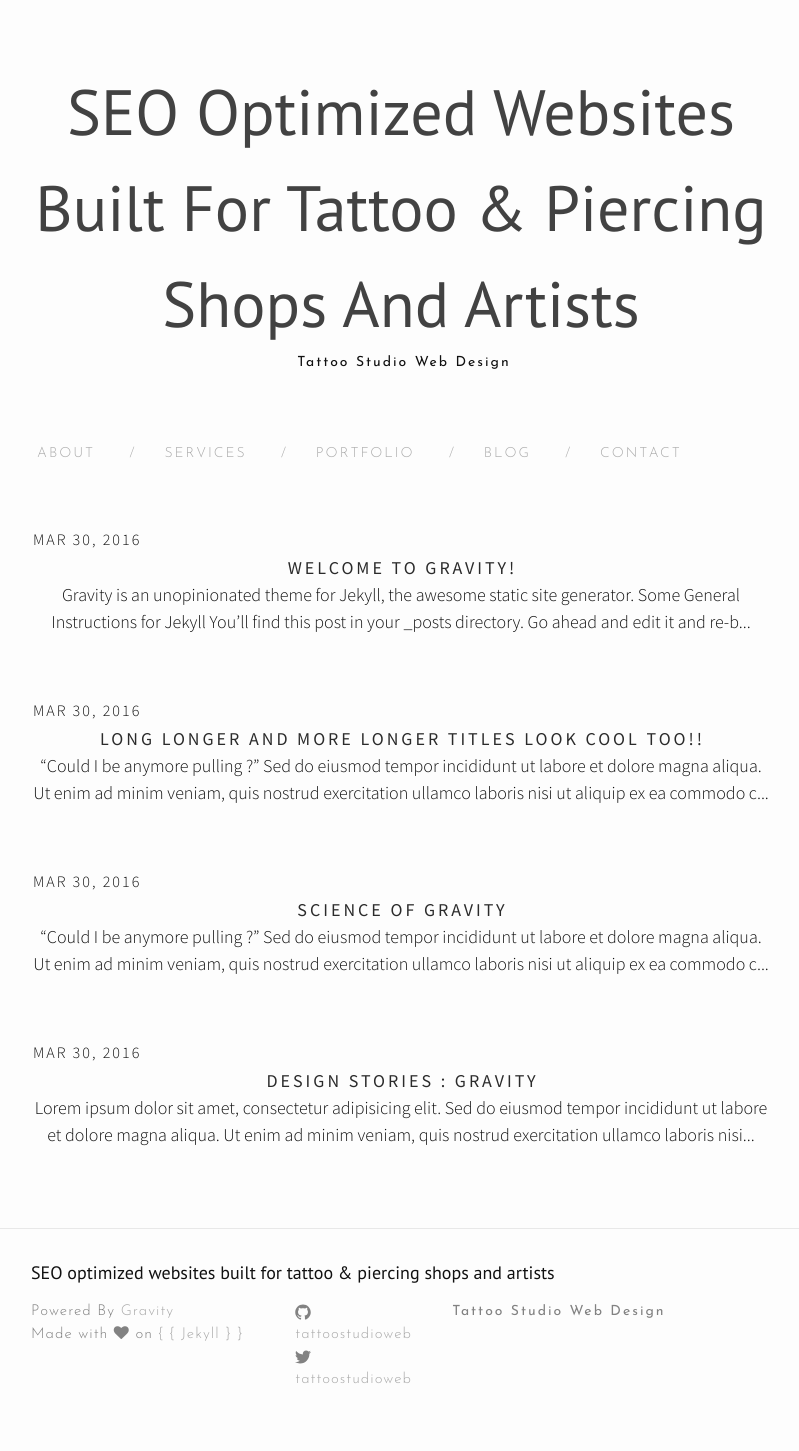
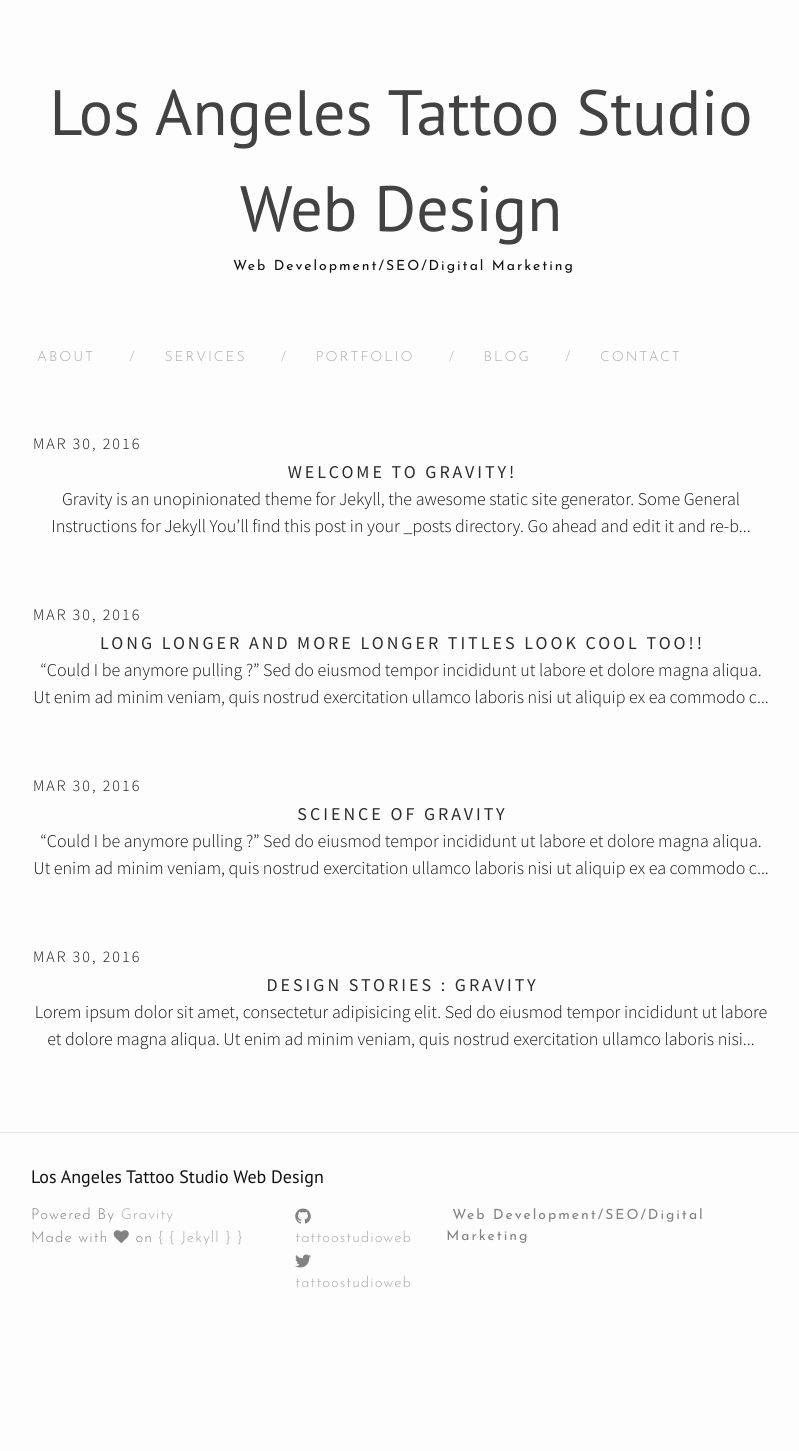
Before and after one commit to Coolweb2go/tattoostudiowebdesign, a Jekyll site: the page built from index.html, in a window 1280 px wide. Shown: the whole page, without its empty margins (239-1038 px from the left). Built offline with Jekyll 4.4.1, drawn with Linux system fonts in a browser that asks for light colours; nearby versions of some CDN libraries; the list of posts is cut into pages by our own code; after the commit the page ends 1355 px from its top, so only the background shows below that.

Commit message:
updated config yml 7.11.2021 latest

```diff
--- a/_config.yml
+++ b/_config.yml
@@ -6,9 +6,9 @@
 # 'jekyll serve'. If you change this file, please restart the server process.
 
 # Site settings
-title: SEO optimized websites built for tattoo & piercing shops and artists
+title: Los Angeles Tattoo Studio Web Design
 email: webdesigner2go@zohomail.com
-description: Tattoo Studio Web Design
+description: Web Development/SEO/Digital Marketing
 baseurl: "" # the subpath of your site, e.g. /blog
 url: "http://yourdomain.com" # the base hostname & protocol for your site
 twitter_username: tattoostudioweb
```
